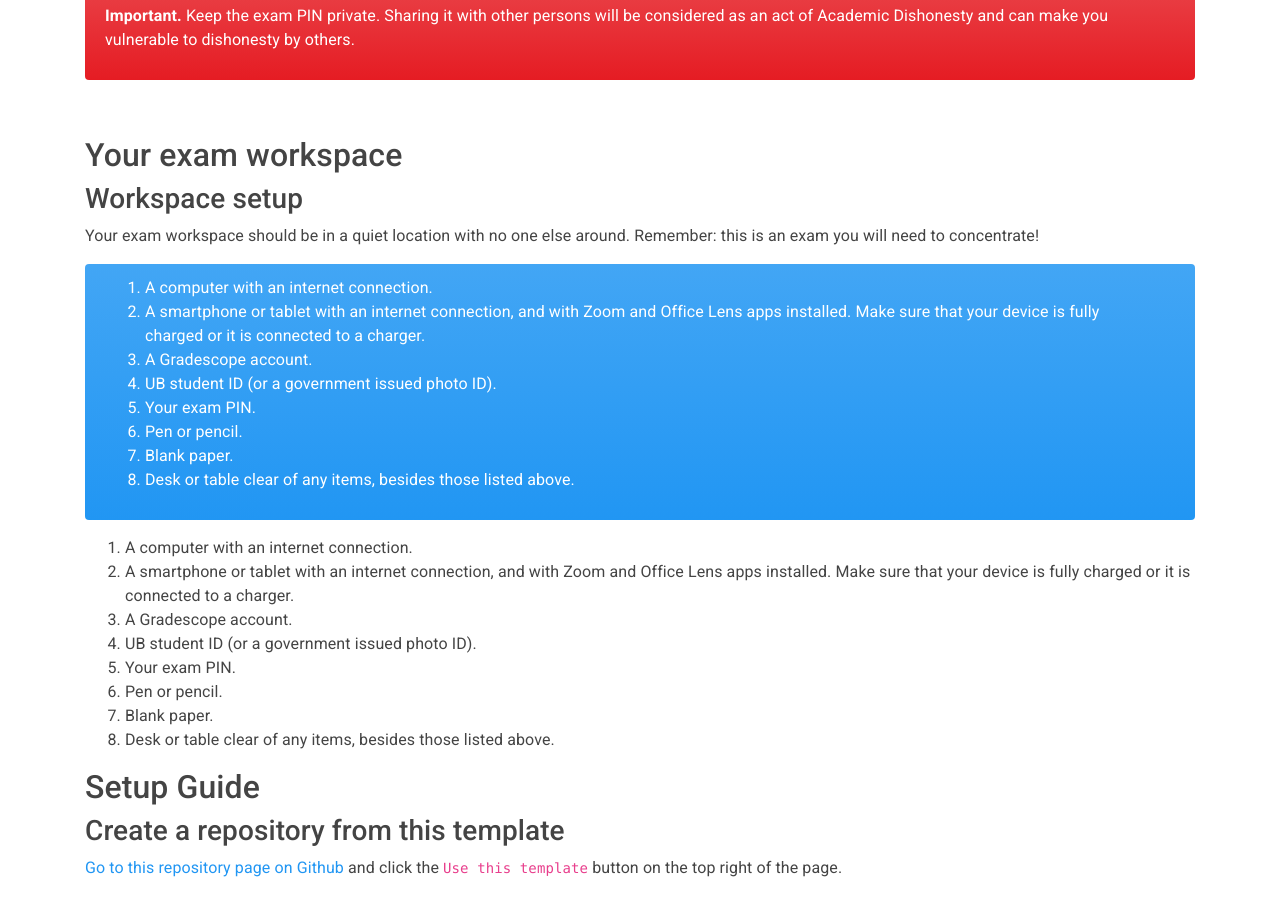
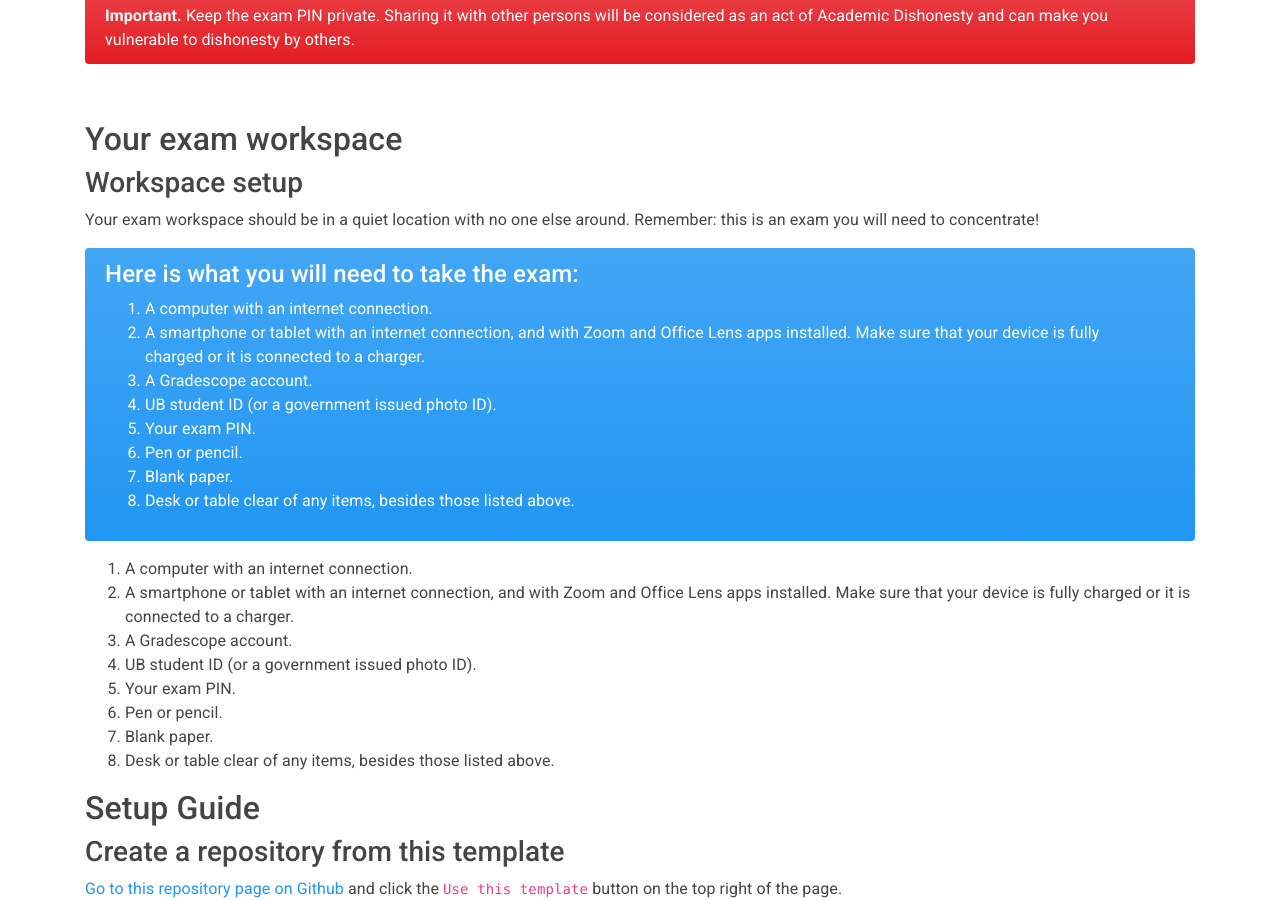
Before and after one commit to ub-math/exam_guides, a Jekyll site: the page built from docs/index.md, in a window 1280 px wide and 900 px high, scrolled down 1395 px. Built offline with Jekyll 4.4.1, drawn with Linux system fonts in a browser that asks for light colours.

Commit message:
Update index.md

```diff
--- a/docs/index.md
+++ b/docs/index.md
@@ -73,8 +73,8 @@ If you can’t find it, contact the course instructor. For each Math course you
 
 
 <div class="alert alert-dismissible alert-danger">
-  <p><b>Important.</b> Keep the exam PIN private. Sharing it with other persons will be considered as an act of Academic Dishonesty
-  and can make you vulnerable to dishonesty by others.</p>
+<b>Important.</b> Keep the exam PIN private. Sharing it with other persons will be considered as an act of Academic Dishonesty
+  and can make you vulnerable to dishonesty by others.
 </div>
 
 <br/>
@@ -87,6 +87,7 @@ Your exam workspace should be in a quiet location with no one else around. Remem
 
 
   <div class="alert alert-dismissible alert-primary">
+  <h4 class="alert-heading">Here is what you will need to take the exam:</h4>
   <ol>
   <li>A computer with an internet connection.</li>
   <li>A smartphone or tablet with an internet connection, and with Zoom and Office Lens apps installed.
@@ -98,7 +99,7 @@ Your exam workspace should be in a quiet location with no one else around. Remem
   <li>Blank paper.</li>
   <li>Desk or table clear of any items, besides those listed above.</li>
   </ol>
-</div>
+  </div>
 
 
 
```
